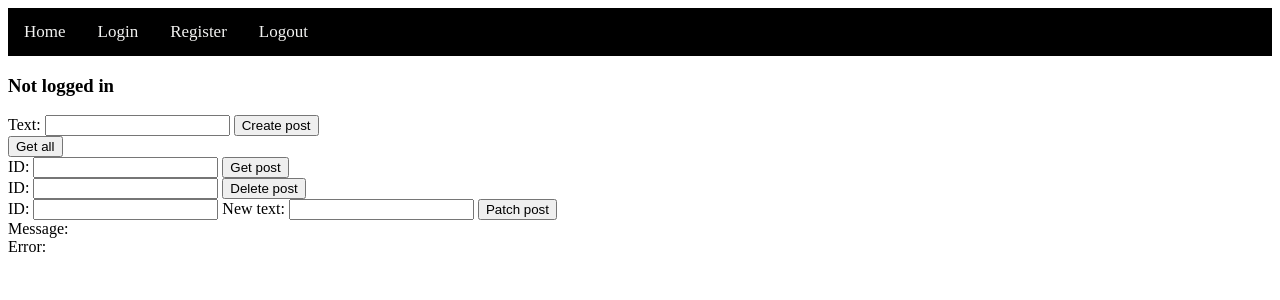
After one commit to kakalasek/WA_API_WEB, a Flask app: page /home in a window 1280 px wide. The commit adds this page. Shown: the top 300 px of the page. Run offline with Flask 3, Linux system fonts and the light colour scheme.

Commit message:
complete overhaul

```diff
--- /dev/null
+++ b/main.py
@@ -0,0 +1,181 @@
+from flask import Flask, render_template, redirect, url_for, request
+from dotenv import load_dotenv
+import requests
+import os
+
+load_dotenv()
+api_url = os.getenv("API_ENDPOINT")
+
+current_username = None
+message = ''
+error = ''
+access_token = None
+refresh_token = None
+current_results = ''
+
+def create_app():
+    app = Flask(__name__)
+
+    @app.route('/home', methods=['GET', 'POST'])
+    def home():
+        global message
+        global error
+        global access_token
+        global refresh_token
+        global current_results
+        global current_username
+
+
+        if request.method == "POST":
+            if 'error' in requests.get(f"{api_url}/api/auth/whoami", headers={"Authorization": f"Bearer {access_token}"}).json() and current_username:
+                result = requests.get(f"{api_url}/api/auth/refresh", headers={"Authorization": f"Bearer {refresh_token}"}).json()
+                access_token = result['access_token']
+
+        if request.method == "POST" and 'create-post' in request.form:
+            data = request.form
+            json = {"text": data['text']}
+            results = requests.post(f"{api_url}/api/blog", json=json, headers={"Authorization": f"Bearer {access_token}"}).json()
+
+            if 'message' in results.keys():
+                message = results['message']
+            if 'error' in results.keys():
+                error = results['error']
+
+            return redirect(url_for('home'))
+
+        elif request.method == 'POST' and 'get-post' in request.form:
+
+            id = request.form['id']
+            data = requests.get(f"{api_url}/api/blog/{id}").json()
+            error, message = '', ''
+            current_results = ''
+
+            if "date" in data:
+                current_results = [{"date": data["date"], "text": data["text"], "user": data['user']}]
+
+            if 'message' in data.keys():
+                message = data['message']
+            if 'error' in data.keys():
+                error = data['error']
+
+            return redirect(url_for('home'))
+
+        elif request.method == 'POST' and 'delete-post' in request.form:
+            error, message = '', ''
+            current_results = ''
+            id = request.form['id']
+            results = requests.delete(f"{api_url}/api/blog/{id}", headers={"Authorization": f"Bearer {access_token}"} ).json()
+
+            if 'message' in results.keys():
+                message = results['message']
+            if 'error' in results.keys():
+                error = results['error']
+
+            return redirect(url_for('home'))
+
+        elif request.method == 'POST' and 'patch-post' in request.form:
+            error, message = '', ''
+            current_results = ''
+            id = request.form['id']
+            new_text = request.form['new-text']
+
+            results = requests.patch(f"{api_url}/api/blog/{id}", json={"text": new_text}, headers={"Authorization": f"Bearer {access_token}"}).json()
+
+            if 'message' in results.keys():
+                message = results['message']
+            if 'error' in results.keys():
+                error = results['error']
+
+            return redirect(url_for('home'))
+
+        elif request.method == 'POST' and 'get-all' in request.form:
+            current_results = ''
+            current_results = requests.get(f"{api_url}/api/blog").json()
+
+            return redirect(url_for('home'))
+
+
+        return render_template('home.html', username=current_username, message=message, error=error, results=current_results)
+
+    @app.route('/register', methods=['GET', 'POST'])
+    def register():
+        global message
+        global error
+
+        if request.method == "POST":
+            data = request.form
+            username = data['username']
+            password = data['password']
+            message, error = '',''
+
+            results = requests.post(url=f"{api_url}/api/auth/register", json={"username": username, "password": password}).json()
+
+            if 'message' in results.keys():
+                message = results['message']
+            if 'error' in results.keys():
+                error = results['error']
+
+            return redirect(url_for('register'))
+
+        return render_template('register.html', username=current_username, message=message, error=error)
+
+    @app.route('/login', methods=['GET', 'POST'])
+    def login():
+        global message
+        global error
+        global access_token
+        global refresh_token
+        global current_username
+
+        if request.method == "POST":
+            data = request.form
+            username = data['username']
+            password = data['password']
+            message, error = '', ''
+
+            results = requests.post(url=f"{api_url}/api/auth/login", json={"username": username, "password": password}).json()
+
+            if 'tokens' in results.keys():
+                access_token = results['tokens']['access']
+                refresh_token = results['tokens']['refresh']
+                current_username = username
+
+            if 'message' in results.keys():
+                message = results['message']
+            if 'error' in results.keys():
+                error = results['error']
+
+            return redirect(url_for('login'))
+
+        return render_template('login.html', username=current_username, message=message, error=error)
+
+    @app.route('/logout')
+    def logout():
+        global access_token
+        global refresh_token
+        global current_username
+        global message
+        global error
+
+        message, error = '', ''
+        if access_token and refresh_token:
+            results = requests.get(url=f"{api_url}/api/auth/logout", headers={"Authorization": f"Bearer {access_token}"}).json()
+
+            if 'message' in results.keys():
+                message = results['message']
+
+            results = requests.get(url=f"{api_url}/api/auth/logout", headers={"Authorization": f"Bearer {refresh_token}"}).json()
+
+            if 'message' in results.keys():
+                message = message + ' and ' + results['message']
+
+            access_token = None
+            refresh_token = None
+            current_username = ''
+
+            if 'error' in results.keys():
+                error = results['error']
+
+        return redirect(url_for('login', username=current_username, message=message, error=error))
+
+    return app
--- a/requirements.txt
+++ b/requirements.txt
@@ -6,8 +6,9 @@ Flask==3.0.3
 idna==3.10
 itsdangerous==2.2.0
 Jinja2==3.1.4
-MarkupSafe==2.1.5
+MarkupSafe==3.0.2
 python-dotenv==1.0.1
 requests==2.32.3
 urllib3==2.2.3
-Werkzeug==3.0.4
+Werkzeug==3.0.6
+WTForms==3.2.1
--- /dev/null
+++ b/static/style/base.css
@@ -0,0 +1,13 @@
+.topnav {
+    background-color: black;
+    overflow: hidden;
+}
+
+.topnav a {
+    float: left;
+    color: #f2f2f1;
+    text-align:  center;
+    padding: 14px 16px;
+    text-decoration: none;
+    font-size: 17px;
+}
--- /dev/null
+++ b/templates/base.html
@@ -0,0 +1,31 @@
+<!DOCTYPE html>
+<html lang="en">
+<head>
+    <meta charset="UTF-8">
+    <meta name="viewport" content="width=device-width, initial-scale=1.0">
+    <title>Simple Blog</title>
+    <link rel="stylesheet" href="{{ url_for('static', filename='style/base.css')}}">
+</head>
+<body>
+    <div class="topnav">
+        <a href="/home">Home</a>
+        <a href="login">Login</a>
+        <a href="register">Register</a>
+        <a href="logout">Logout</a>
+    </div>
+    <div class="username">
+        {% if username %}
+            <h3>{{ username }}</h3>
+        {% else %}
+            <h3>Not logged in</h3>
+        {% endif %}
+    </div>
+    {% block content %}
+
+    {% endblock %}
+    <div class="results">
+        <div>Message: {{ message }}</div>
+        <div>Error: {{ error }}</div>
+    </div>
+</body>
+</html>
--- a/templates/home.html
+++ b/templates/home.html
@@ -1,55 +1,38 @@
+{% extends 'base.html' %}
+{% block content %}
+    <form method="post" class="create-form">
+        <label for="text">Text:</label>
+        <input type="text" name="text">
 
-<!DOCTYPE html>
-<html lang="en">
-<head>
-    <meta charset="UTF-8">
-    <meta name="viewport" content="width=device-width, initial-scale=1.0">
-    <title>Blogerinos</title>
-</head>
-<body>
-    <!--Create Post -->
-    <form method="post">
-        <label for="author">Author</label>
-        <input type="text" name="author"/>
-
-        <label for="text">Text</label>
-        <input type="text" name="text"/>
-
-        <button name="create-post" type="submit">Create Post</button>
+        <input type="submit", name="create-post", value="Create post">
     </form>
-    <!-- Get All Posts -->
-     <form method="post">
-        <button name="get-all" type="submit">Get all posts</button>
-     </form>
-    <!-- Get Post By Id -->
-    <form method="post">
-        <label for="id">ID</label>
+    <form method="post" class="get-all-form">
+        <input type="submit" name="get-all" value="Get all">
+    </form>
+    <form method="post" class="get-id-form">
+        <label for='id'>ID:</label>
         <input type="number" name="id">
 
-        <button name="get-post" type="submit">Get Post By Id</button>
+        <input type="submit" name="get-post", value="Get post">
     </form>
-    <!-- Delete Post By Id -->
-    <form method="post">
-        <label for="id">ID</label>
+    <form method="post" class="delete-id-form">
+        <label for='id'>ID:</label>
         <input type="number" name="id">
 
-        <button name="delete-post" type="submit">Delete Post By Id</button>
+        <input type="submit" name="delete-post", value="Delete post">
     </form>
-    <!-- Patch Post By Id -->
-    <form method="post">
-        <label for="id">ID</label>
+    <form method="post" class="patch-id-form">
+        <label for='id'>ID:</label>
         <input type="number" name="id">
 
-        <label for="new-text">New text</label>
+        <label for="new-text">New text:</label>
         <input type="text" name="new-text">
 
-        <button name="patch-post" type="submit">Patch Post By Id</button>
+        <input type="submit" name="patch-post", value="Patch post">
     </form>
-    <div>
-        {% if results %}
-            {{ results }}
-        {% endif %}
+    <div class="output">
+        {% for result in results %}
+            <div>{{ result }}</div>
+        {% endfor %}
     </div>
-
-</body>
-</html>
+{% endblock %}
```
Also changed, not shown: app.py (deleted, +0 -43 lines), templates/login.html (added, +14 -0 lines), templates/register.html (added, +14 -0 lines).
